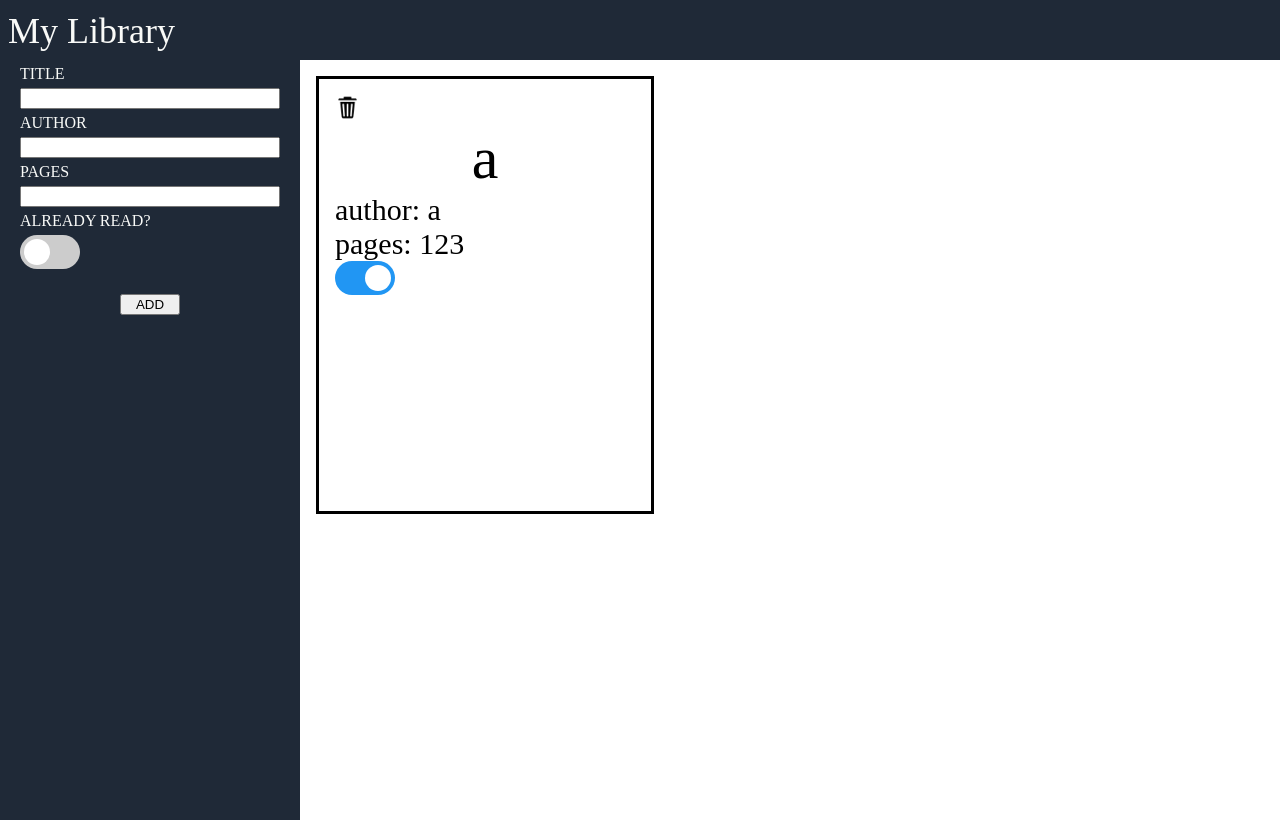
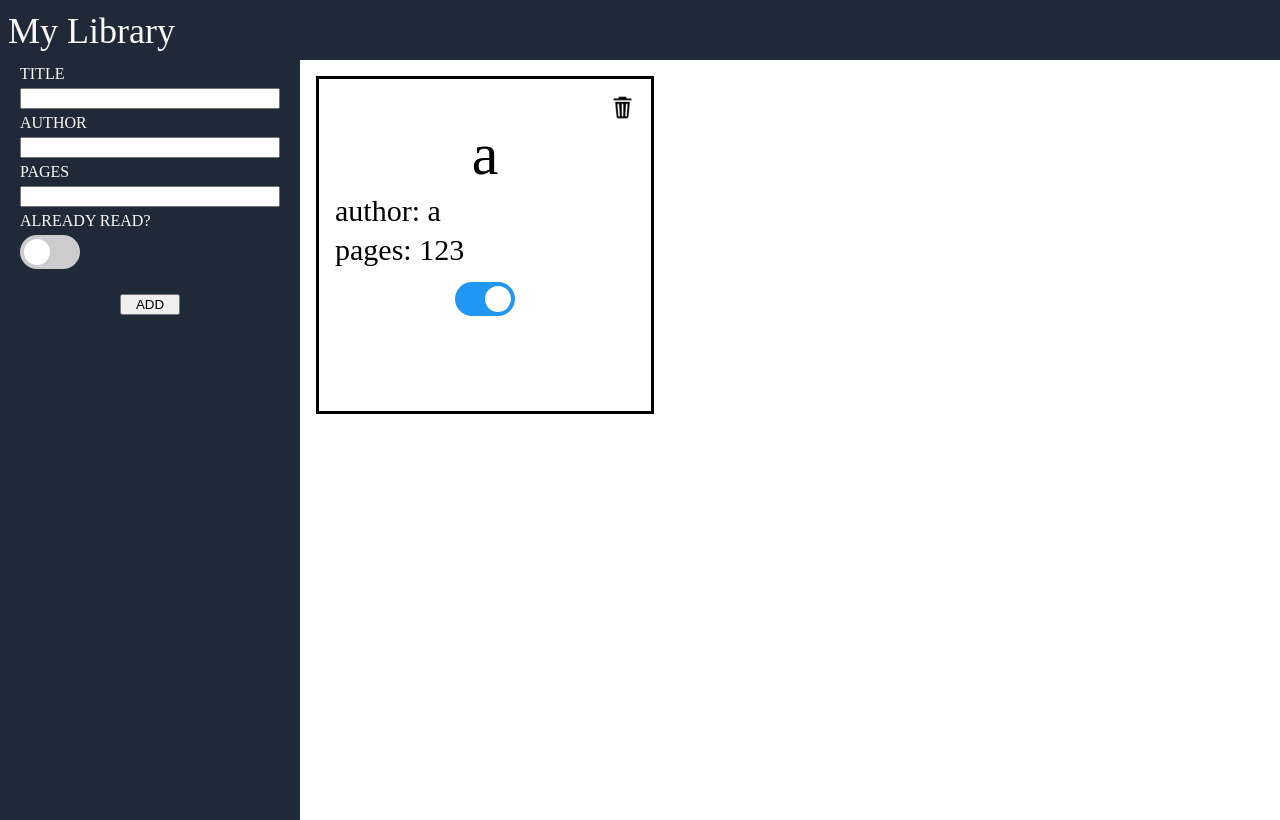
Before and after one commit to z1youRA/myLibrary, a plain HTML site: page index.html in a window 1280 px wide. Drawn offline with Linux system fonts and the light colour scheme.

Commit message:
ajust cards layout

```diff
--- a/script.js
+++ b/script.js
@@ -30,6 +30,10 @@ Book.prototype.info = function() {
 }
 
 function addBookToLibrary(title, author, pages, inputStatus) {
+    if(title === '' || author === '' || pages === '') {
+        alert('MISSING INFO, try again.');
+        return;
+    }
     const newBook = new Book(title, author, pages, inputStatus);
     myLibrary.push(newBook);
 }
@@ -37,6 +41,8 @@ function addBookToLibrary(title, author, pages, inputStatus) {
 function displayBook() {
     library.innerHTML = ''; //clear the existed book on the page
     myLibrary.forEach((bookInLib, index) => {
+        const cardInfo = document.createElement('div');
+        cardInfo.classList.add('card-info');
         const book = document.createElement('div');
         const title = document.createElement('div');
         const author = document.createElement('div');
@@ -55,10 +61,11 @@ function displayBook() {
         buttonDel.src = 'img/bin.png';
         buttonDel.classList.add('delete');
         book.appendChild(buttonDel);
-        book.appendChild(title);
-        book.appendChild(author);
-        book.appendChild(pages);
-        book.appendChild(buttonStatus);
+        cardInfo.appendChild(title);
+        cardInfo.appendChild(author);
+        cardInfo.appendChild(pages);
+        cardInfo.appendChild(buttonStatus);
+        book.appendChild(cardInfo);
         library.appendChild(book);
         buttonDel.addEventListener('click', () => {
             myLibrary.splice(book.getAttribute('data-key'), 1);
--- a/styles.css
+++ b/styles.css
@@ -57,11 +57,20 @@ body {
 
 
 .card {
+    display: flex;
+    flex-direction: column;
+    justify-content: flex-start;
     border: solid;
     margin: 16px;
     padding: 16px;
     width: 300px;
-    height: 400px;
+    height: 300px;
+}
+
+.card-info {
+    display: flex;
+    flex-direction: column;
+    gap: 5px;
 }
 
 .title {
@@ -82,6 +91,10 @@ body {
 }
 
 /* The switch - the box around the slider */
+.card .switch {
+    align-self: center;
+    margin-top: 10px;
+}
 .switch {
     position: relative;
     display: inline-block;
```
